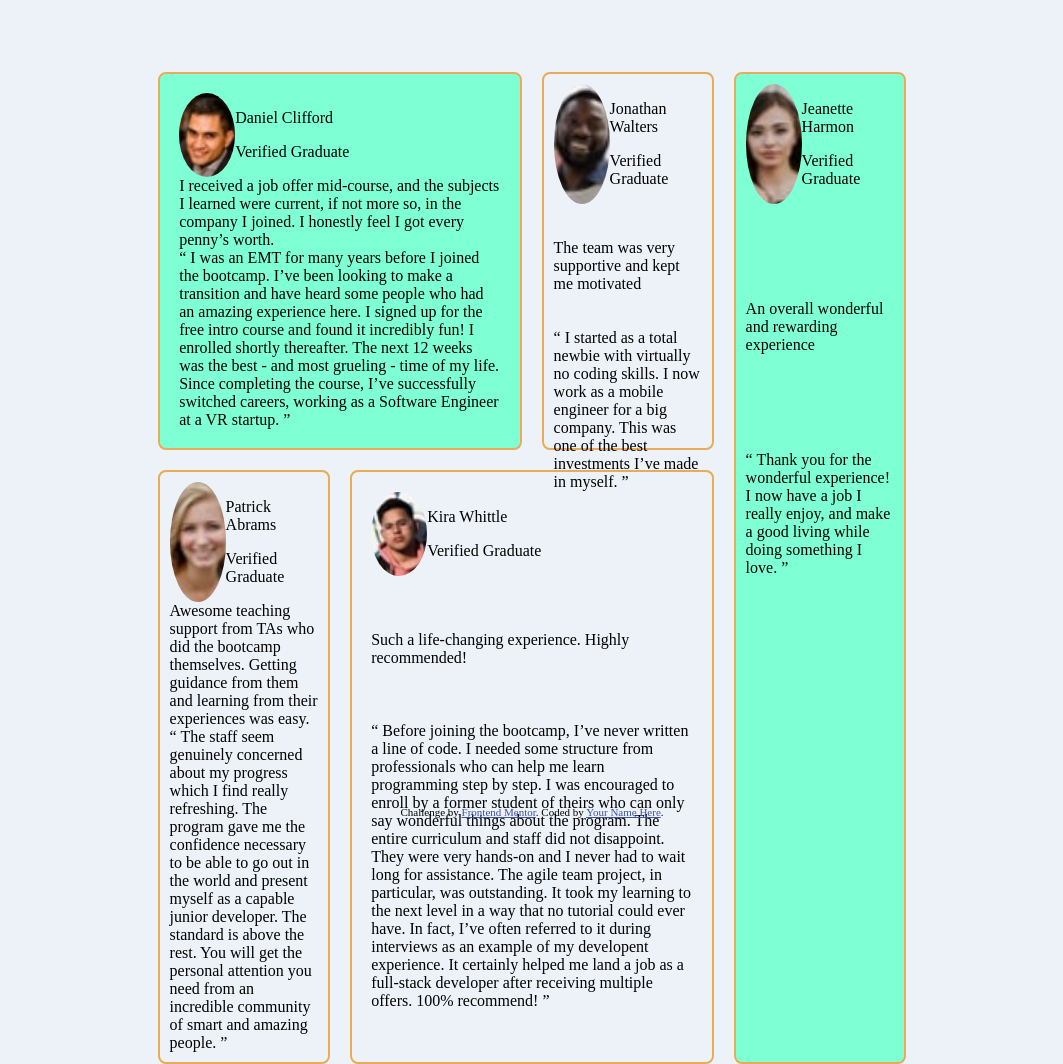
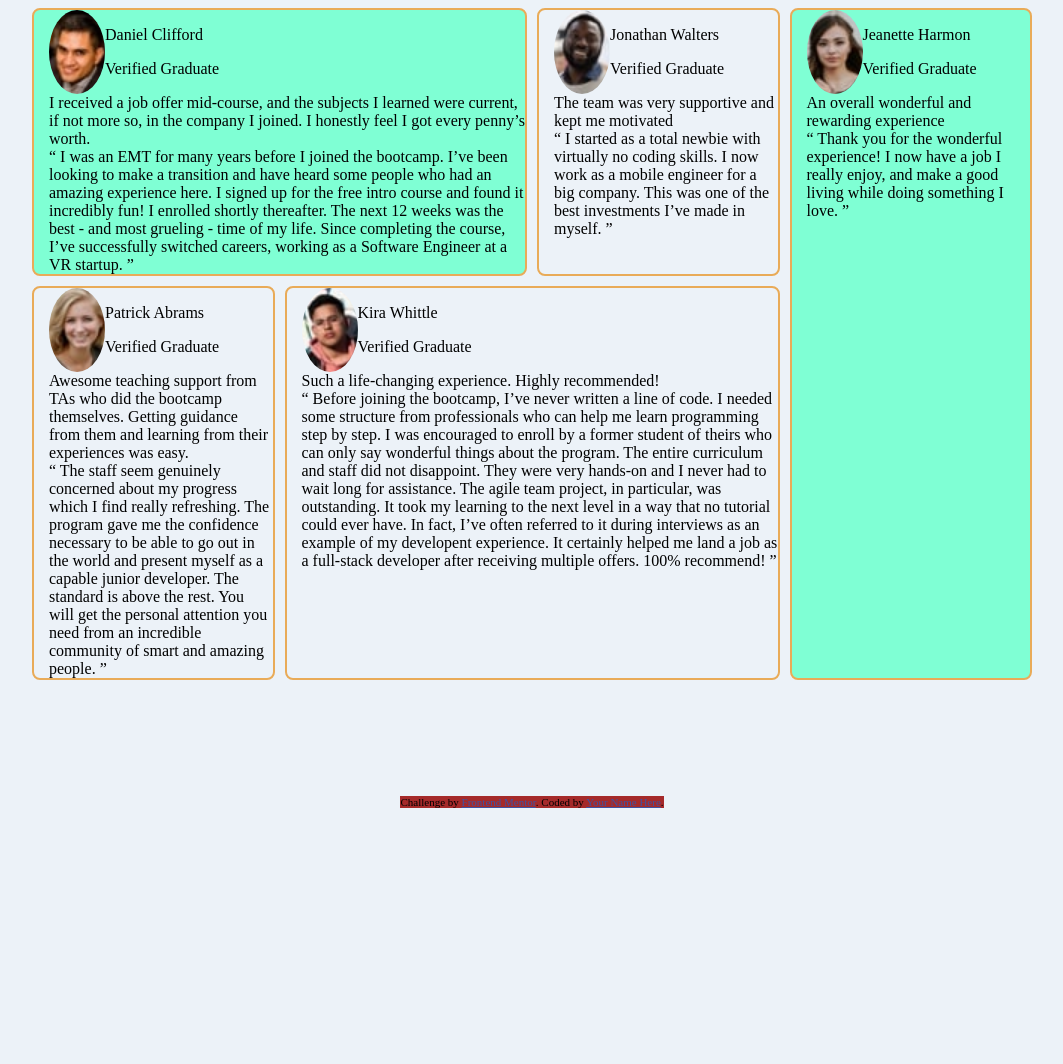
Before and after one commit to ziedlahbib/testimonials-grid-section-main, a plain HTML site: page index.html in a window 1280 px wide. Shown: the whole page, without its empty margins (116-1179 px from the left). After the commit the page ends 816 px from the top, so only its background shows below. Drawn offline with Linux system fonts and the light colour scheme.

Commit message:
corriger footer normal size

```diff
--- a/style.css
+++ b/style.css
@@ -3,18 +3,26 @@ body{
     height: 100vh;
     width: 100vw;
     display: flex;
+    align-items: center;
+    justify-content: center;
     flex-direction: column;
-    justify-content: center;
-    align-items: center;
-    gap: 5%;
+
+
 }
 .container{
+    width: 90vw;
+    height: 80vh;
+    max-width: 1000px;
+    max-height: 700px;
+    min-width: 300px;
+    min-height: 300px;
     display: grid;
-    height:80%;
-    width: 60%;
     grid-template-columns: repeat(4, 1fr);
     grid-template-columns: repeat(4, 1fr);
-    padding: 5%;
+    grid-gap: 10px;
+
+
+
 }
 .container > div {
     border: 2px solid rgb(233, 171, 88);
@@ -22,9 +30,8 @@ body{
     display: flex;
     flex-direction: column;
     justify-content: flex-start;
-    padding: 5%;
-    gap:10%;
-    margin: 10px;
+    padding-left:15px;
+
 
   }
 .one {
@@ -70,11 +77,19 @@ body{
   .status{
 
   }
+  .attribution{
+    margin-top: 20%;
+    background-color: brown;
+  }
   @media (max-width: 900px), (max-height: 680px) {
     .container {
-      width: auto;
-      height: auto; /* Allow height to adjust based on content */
-      display: flex;
-      flex-direction: column;
+    background-color: blue;
+    width: 80vw;
+    height: 100vh; /* Allow height to adjust based on content */
+    max-width: 80vw;
+    max-height: 100vh;
+    display: flex;
+    flex-direction: column;
+
     }
 }
```
Also changed, not shown: index.html (+0 -10 lines).
